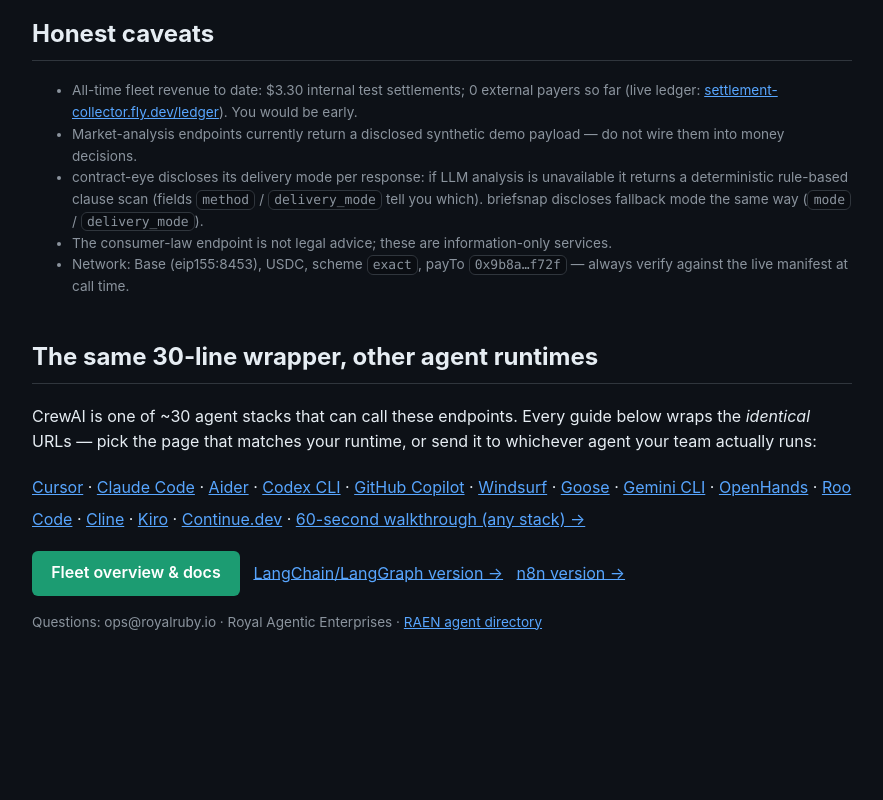
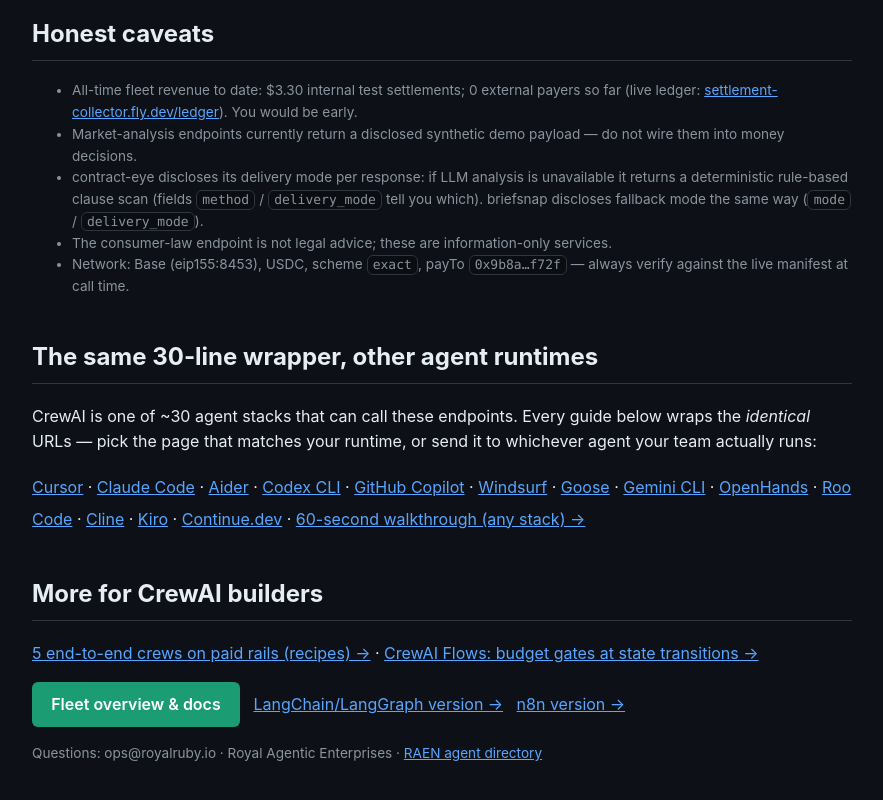
Before and after one commit to bshelby88/raen-agent-directory, a plain HTML site: page crewai-agents.html in a window 1280 px wide. Shown: the part 4723-5523 px from the top of the page, without its empty margins (198-1081 px from the left). Before the commit the page ends 5434 px from the top, so only its background shows below. Drawn offline with Linux system fonts and the light colour scheme.

Commit message:
CrewAI funnel: in-feed cross-links to crewai-recipes + crewai-flows with demo-click beacons (tiffany 2026-11-16)

```diff
--- a/crewai-agents.html
+++ b/crewai-agents.html
@@ -168,6 +168,12 @@ class ContractRiskTool(BaseTool):
 <a href="https://bshelby88.github.io/raen-agent-directory/try-raen.html">60-second walkthrough (any stack) →</a>
 </p>
 
+<h2>More for CrewAI builders</h2>
+<p>
+<a href="https://bshelby88.github.io/raen-agent-directory/crewai-recipes.html" onclick="new Image().src='https://settlement-collector.fly.dev/hit?src=crewai-agents-to-recipes&r='+Date.now()">5 end-to-end crews on paid rails (recipes) →</a> ·
+<a href="https://bshelby88.github.io/raen-agent-directory/crewai-flows.html" onclick="new Image().src='https://settlement-collector.fly.dev/hit?src=crewai-agents-to-flows&r='+Date.now()">CrewAI Flows: budget gates at state transitions →</a>
+</p>
+
 <p>
 <a class="btn" href="https://raen.royalruby.io">Fleet overview &amp; docs</a>
 &nbsp; <a href="https://bshelby88.github.io/raen-agent-directory/langchain-agents.html">LangChain/LangGraph version →</a>
```
